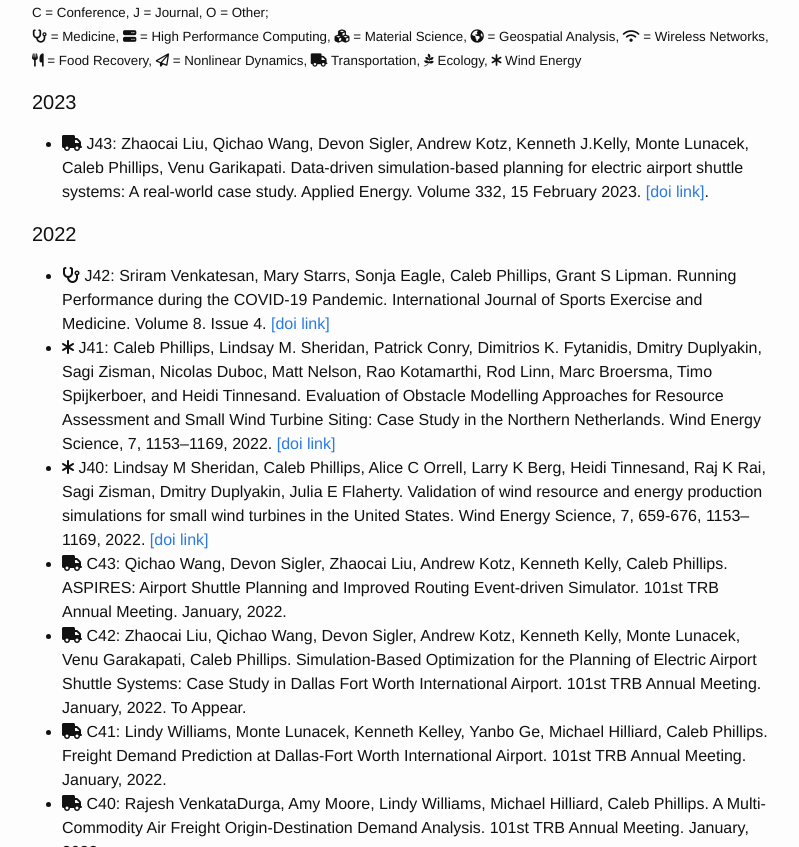
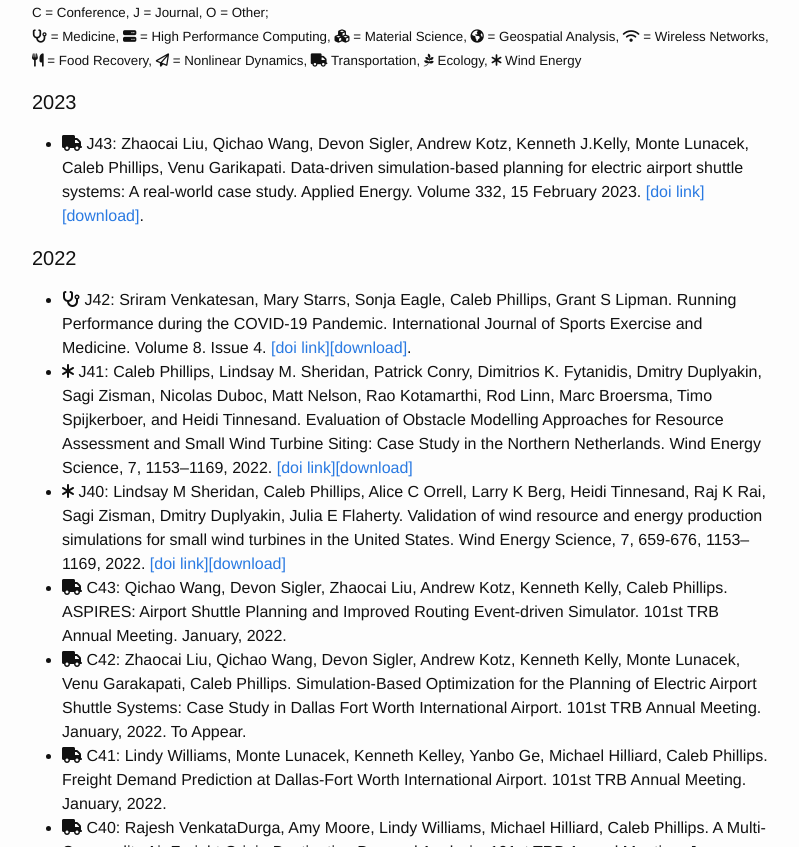
Before and after one commit to somerandomsequence/smallwhitecube, a Jekyll site: the page built from research.md, in a window 1280 px wide and 900 px high, scrolled down 831 px, cut to the strip 53-900 px from the top of the window. Shown: the whole strip, without its empty margins (238-1037 px from the left). Built offline with Jekyll 4.4.1, drawn with Linux system fonts in a browser that asks for light colours; nearby versions of some CDN libraries.

Commit message:
add some pdfs for recent articles

```diff
--- a/_includes/papers.html
+++ b/_includes/papers.html
@@ -20,21 +20,21 @@
   <ul>
     <li><i class="fa fa-truck" aria-hidden="true"></i> J43: Zhaocai Liu, Qichao Wang, Devon Sigler, Andrew Kotz, Kenneth J.Kelly, Monte Lunacek,
       Caleb Phillips, Venu Garikapati. Data-driven simulation-based planning for electric airport shuttle systems: A real-world case study. Applied Energy.
-      Volume 332, 15 February 2023. <a href="https://doi.org/10.1016/j.apenergy.2022.120483">[doi link]</a>.</li>
+      Volume 332, 15 February 2023. <a href="https://doi.org/10.1016/j.apenergy.2022.120483">[doi link]</a><a href="/pdfs/papers/liu2023.pdf">[download]</a>.</li>
   </ul>
 
   <h4>2022</h4>
   <ul>
     <li><i class="fa fa-stethoscope" aria-hidden="true"></i> J42: Sriram Venkatesan, Mary Starrs, Sonja Eagle, Caleb Phillips, Grant S Lipman.
       Running Performance during the COVID-19 Pandemic. International Journal of Sports Exercise and Medicine. Volume 8. Issue 4.
-      <a href="https://doi.org/10.23937/2469-5718/1510229">[doi link]</a></li>
+      <a href="https://doi.org/10.23937/2469-5718/1510229">[doi link]</a><a href="/pdfs/papers/venkatesan2022.pdf">[download]</a>.</li>
     <li><i class="fa fa-asterisk"></i> J41: Caleb Phillips, Lindsay M. Sheridan, Patrick Conry, Dimitrios K. Fytanidis,
       Dmitry Duplyakin, Sagi Zisman, Nicolas Duboc, Matt Nelson, Rao Kotamarthi, Rod Linn, Marc Broersma, Timo Spijkerboer,
       and Heidi Tinnesand. Evaluation of Obstacle Modelling Approaches for Resource Assessment and Small Wind Turbine Siting: Case Study in the Northern Netherlands.
-      Wind Energy Science, 7, 1153–1169, 2022. <a href="https://doi.org/10.5194/wes-7-1153-2022">[doi link]</a></li>
+      Wind Energy Science, 7, 1153–1169, 2022. <a href="https://doi.org/10.5194/wes-7-1153-2022">[doi link]</a><a href="/pdfs/papers/phillips2022.pdf">[download]</a></li>
     <li><i class="fa fa-asterisk"></i> J40: Lindsay M Sheridan, Caleb Phillips, Alice C Orrell, Larry K Berg, Heidi Tinnesand, Raj K Rai,
       Sagi Zisman, Dmitry Duplyakin, Julia E Flaherty. Validation of wind resource and energy production simulations for small wind turbines in the United States.
-      Wind Energy Science, 7, 659-676, 1153–1169, 2022. <a href="https://doi.org/10.5194/wes-7-659-2022">[doi link]</a></li>
+      Wind Energy Science, 7, 659-676, 1153–1169, 2022. <a href="https://doi.org/10.5194/wes-7-659-2022">[doi link]</a><a href="/pdfs/papers/sheridan2022.pdf">[download]</a></li>
     <li><i class="fa fa-truck" aria-hidden="true"></i> C43: Qichao Wang, Devon Sigler, Zhaocai Liu, Andrew Kotz, Kenneth Kelly, Caleb Phillips.
     ASPIRES: Airport Shuttle Planning and Improved Routing Event-driven Simulator. 101st TRB Annual Meeting. January, 2022.</li>
     <li><i class="fa fa-truck" aria-hidden="true"></i> C42: Zhaocai Liu, Qichao Wang, Devon Sigler, Andrew Kotz, Kenneth Kelly, Monte Lunacek, Venu Garakapati, Caleb Phillips.
```
Also changed, not shown: 4 other files.
